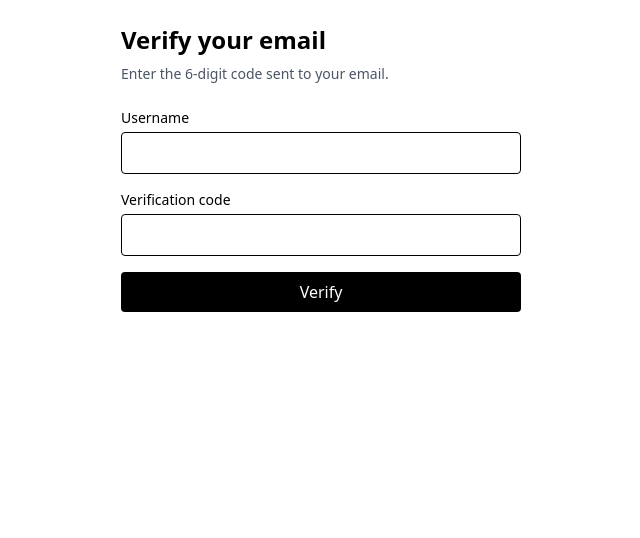
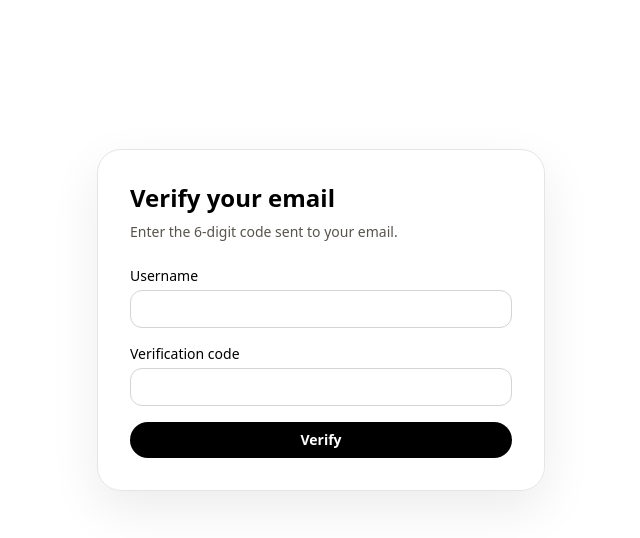
Before and after one commit to Abhishek-singh88/maskMind, a Next.js app: page /verify in a window 1280 px wide. Shown: the top 538 px of the page, without its empty margins (319-959 px from the left). Built offline with nearby package versions, Linux system fonts and the light colour scheme.

Commit message:
updating ui

```diff
--- a/src/app/verify/page.tsx
+++ b/src/app/verify/page.tsx
@@ -45,17 +45,18 @@ export default function VerifyPage() {
   }
 
   return (
-    <div className="mx-auto max-w-md p-6">
-      <h1 className="text-2xl font-semibold">Verify your email</h1>
-      <p className="mt-2 text-sm text-gray-600">
-        Enter the 6-digit code sent to your email.
-      </p>
+    <div className="mx-auto flex min-h-[80vh] max-w-5xl items-center justify-center px-6 py-12">
+      <div className="w-full max-w-md rounded-3xl border border-stone-200 bg-white/90 p-8 shadow-[0_18px_50px_rgba(15,12,8,0.08)]">
+        <h1 className="text-2xl font-semibold">Verify your email</h1>
+        <p className="mt-2 text-sm text-stone-600">
+          Enter the 6-digit code sent to your email.
+        </p>
 
-      <form className="mt-6 space-y-4" onSubmit={handleVerify}>
+        <form className="mt-6 space-y-4" onSubmit={handleVerify}>
         <div>
           <label className="block text-sm font-medium">Username</label>
           <input
-            className="mt-1 w-full rounded border px-3 py-2"
+            className="mt-1 w-full rounded-xl border border-stone-300 bg-white px-3 py-2 text-sm outline-none focus:border-stone-500"
             value={username}
             onChange={(e) => setUsername(e.target.value)}
             required
@@ -64,7 +65,7 @@ export default function VerifyPage() {
         <div>
           <label className="block text-sm font-medium">Verification code</label>
           <input
-            className="mt-1 w-full rounded border px-3 py-2"
+            className="mt-1 w-full rounded-xl border border-stone-300 bg-white px-3 py-2 text-sm outline-none focus:border-stone-500"
             value={code}
             onChange={(e) => setCode(e.target.value)}
             required
@@ -72,16 +73,17 @@ export default function VerifyPage() {
           />
         </div>
 
-        {message ? <p className="text-sm text-gray-700">{message}</p> : null}
+        {message ? <p className="text-sm text-[var(--warning)]">{message}</p> : null}
 
         <button
           type="submit"
           disabled={loading}
-          className="w-full rounded bg-black px-4 py-2 text-white disabled:opacity-50"
+          className="w-full rounded-full bg-black px-4 py-2 text-sm font-semibold text-white disabled:opacity-50"
         >
           {loading ? 'Verifying...' : 'Verify'}
         </button>
       </form>
+      </div>
     </div>
   );
 }
```
